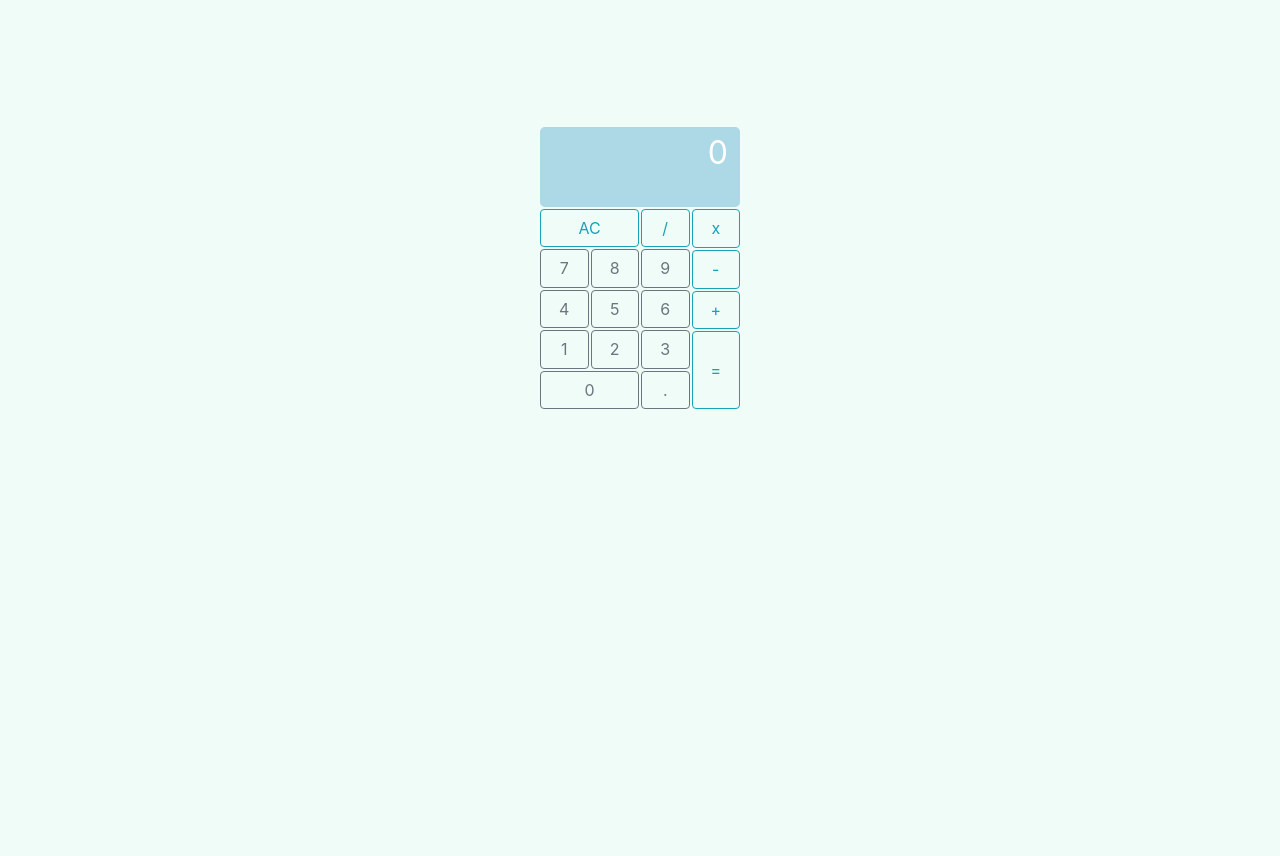
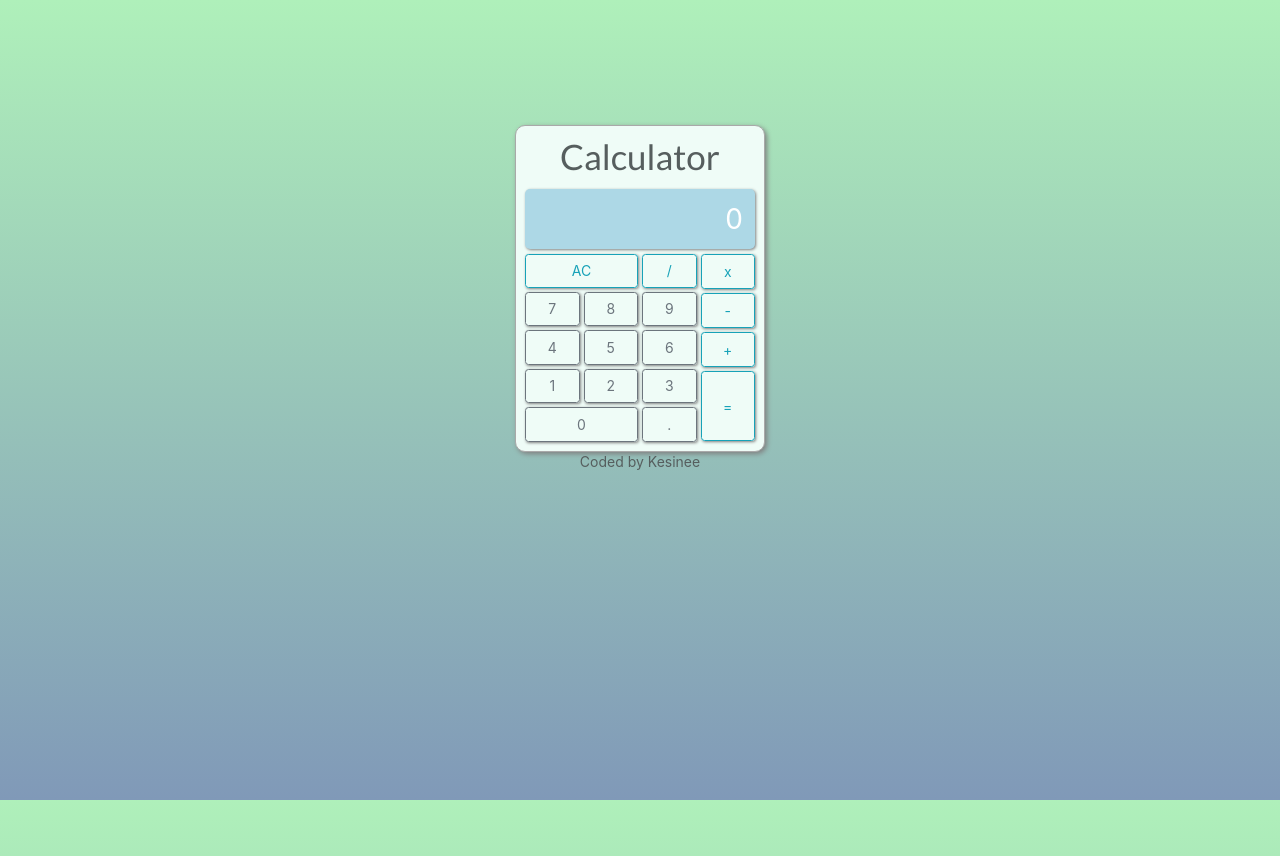
Before and after one commit to KesineeP/fcc-calculator, a React (Create React App) app: page / in a window 1280 px wide. Shown: the top 856 px of the page. Built offline with nearby package versions, Linux system fonts and the light colour scheme.

Commit message:
Fixed UI

```diff
--- a/public/index.html
+++ b/public/index.html
@@ -8,37 +8,19 @@
   <meta name="theme-color" content="#000000" />
   <meta name="description" content="Web site created using create-react-app" />
   <link rel="apple-touch-icon" href="%PUBLIC_URL%/logo192.png" />
-  <!--
-      manifest.json provides metadata used when your web app is installed on a
-      user's mobile device or desktop. See https://developers.google.com/web/fundamentals/web-app-manifest/
-    -->
+  <link rel="stylesheet" href="https://cdnjs.cloudflare.com/ajax/libs/semantic-ui/2.4.1/semantic.min.css"
+    integrity="sha512-8bHTC73gkZ7rZ7vpqUQThUDhqcNFyYi2xgDgPDHc+GXVGHXq+xPjynxIopALmOPqzo9JZj0k6OqqewdGO3EsrQ=="
+    crossorigin="anonymous" />
+
   <link rel="manifest" href="%PUBLIC_URL%/manifest.json" />
-  <!--
-      Notice the use of %PUBLIC_URL% in the tags above.
-      It will be replaced with the URL of the `public` folder during the build.
-      Only files inside the `public` folder can be referenced from the HTML.
 
-      Unlike "/favicon.ico" or "favicon.ico", "%PUBLIC_URL%/favicon.ico" will
-      work correctly both with client-side routing and a non-root public URL.
-      Learn how to configure a non-root public URL by running `npm run build`.
-    -->
   <title>React App</title>
 </head>
 
 <body>
   <noscript>You need to enable JavaScript to run this app.</noscript>
   <div id="root"></div>
-  <!--
-      This HTML file is a template.
-      If you open it directly in the browser, you will see an empty page.
 
-      You can add webfonts, meta tags, or analytics to this file.
-      The build step will place the bundled scripts into the <body> tag.
-
-      To begin the development, run `npm start` or `yarn start`.
-      To create a production bundle, use `npm run build` or `yarn build`.
-    -->
-  <script src="https://cdn.freecodecamp.org/testable-projects-fcc/v1/bundle.js"></script>
 </body>
 
 </html>
--- a/src/component/Calculator.js
+++ b/src/component/Calculator.js
@@ -127,6 +127,7 @@ const Calculator = () => {
     return (
         <Container fluid>
             <div style={styles.container}>
+                <h1>Calculator</h1>
                 <div style={styles.display}>
                     <p className="result" id="display">{getDisplayNumber(data.display) || '0'}</p>
                 </div>
@@ -162,24 +163,33 @@ const Calculator = () => {
                     </div>
                 </div>
             </div>
+            <p>Coded by Kesinee</p>
         </Container>
     )
 }
 
 const styles = {
     display: {
-        minHeight: '80px',
+        minHeight: '40px',
+        padding: '10px 0',
         backgroundColor: 'lightblue',
-        margin: '2px 0',
+        margin: '5px 0',
         borderRadius: '5px',
-        width: '200px'
+        width: '230px',
+        boxShadow: '1px 1px 3px grey',
     },
     container: {
-        width: '200px',
+        width: '250px',
         display: 'flex',
         flexDirection: 'column',
+        justifyContent: 'center',
         margin: '0 auto',
-        marginTop: '10%'
+        marginTop: '10%',
+        border: '1px solid darkgrey',
+        borderRadius: '10px',
+        boxShadow: '2px 2px 5px grey',
+        padding: '9px',
+        backgroundColor: '#effcf7'
     },
 }
 export default Calculator;
--- a/src/component/NumberButtons.js
+++ b/src/component/NumberButtons.js
@@ -6,7 +6,8 @@ import Button from 'react-bootstrap/Button';
 const NumberButtons = ({ name, areaName, onClickNumber, id }) => {
     const style = {
         default: {
-            gridArea: areaName
+            gridArea: areaName,
+            boxShadow: '1px 1px 3px grey',
         }
     }
     return (
--- a/src/component/OperatorButtons.js
+++ b/src/component/OperatorButtons.js
@@ -4,7 +4,8 @@ import Button from 'react-bootstrap/Button';
 const OperatorButtons = ({ name, id, areaName, onClickOperation }) => {
     const style = {
         default: {
-            gridArea: areaName
+            gridArea: areaName,
+            boxShadow: '1px 1px 3px grey',
         }
     }
     return (
--- a/src/component/StyleSheet.css
+++ b/src/component/StyleSheet.css
@@ -1,35 +1,40 @@
+
+* {
+    margin: 0;
+    padding: 0;
+    box-sizing: border-box;
+
+}
 body {
-    height: 100vh;
-    width: 100vw;
-    background-color: rgb(239, 252, 247);
+    background: linear-gradient( #aff0ba, #8099b8);
+    background-repeat: no-repeat;
+    background-attachment: fixed;
 }
-.container-fluid {
+/* .container-fluid {
     height: 100vh;
     width: 100vw;
 
-}
+} */
 .button-container {
     display: grid;
     grid-template-rows: repeat(5, 1fr);
     grid-template-columns: repeat(4, 1fr);
-    grid-column: 1/4;
-    grid-row: 1/5;
-    gap: 2px;
-    width: 200px;
+    gap: 4px;
+    width: 230px;
 }
-.formula,
 .result {
     text-align: end;
     color: #ffffff;
     grid-column: 1/4;
     grid-row: 1/2;
-    font-size: 1rem;
+    font-size: 1vw;
     margin: 2px;
     padding-right: 10px;
     display: flex;
     justify-content: flex-end;
     word-wrap: break-word;
     word-break: break-all;
+
 }
 .result {
     font-size: 2rem;
@@ -43,7 +48,7 @@ body {
     grid-template-columns: repeat(3, 1fr);
     grid-column: 1/4;
     grid-row: 1/2;
-    gap: 2px;
+    gap: 4px;
     grid-template-areas:
     "clear clear divide";
 
@@ -54,7 +59,8 @@ body {
     grid-template-columns: 1fr;
     grid-column: 4/5;
     grid-row: 1/7;
-    gap: 2px;
+    gap: 4px;
+
 }
 
 .numberBtn {
@@ -68,6 +74,9 @@ body {
     "zero zero decimal";
     grid-column: 1/4;
     grid-row: 2/7;
-    gap: 2px;
+    gap: 4px;
     margin: 0;
 }
+h1, p {
+   color: #565e5e;
+}
```
